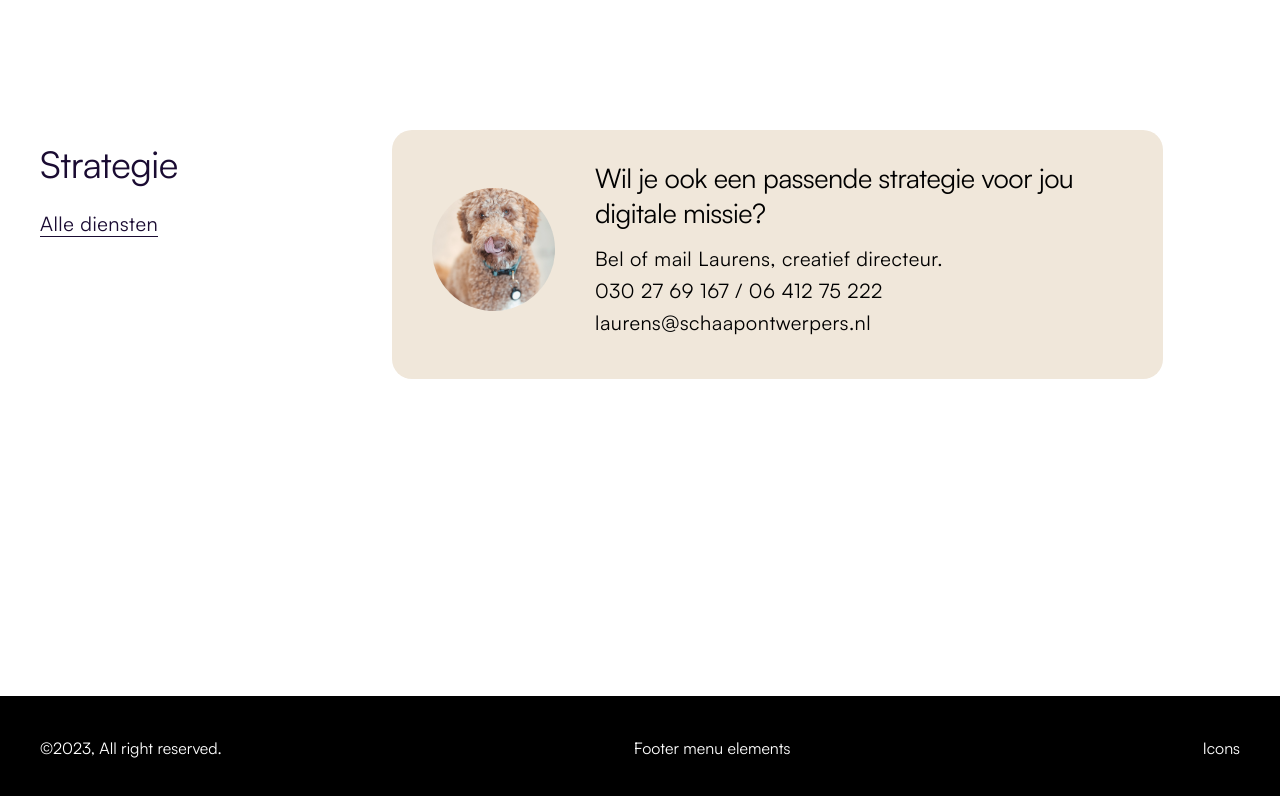
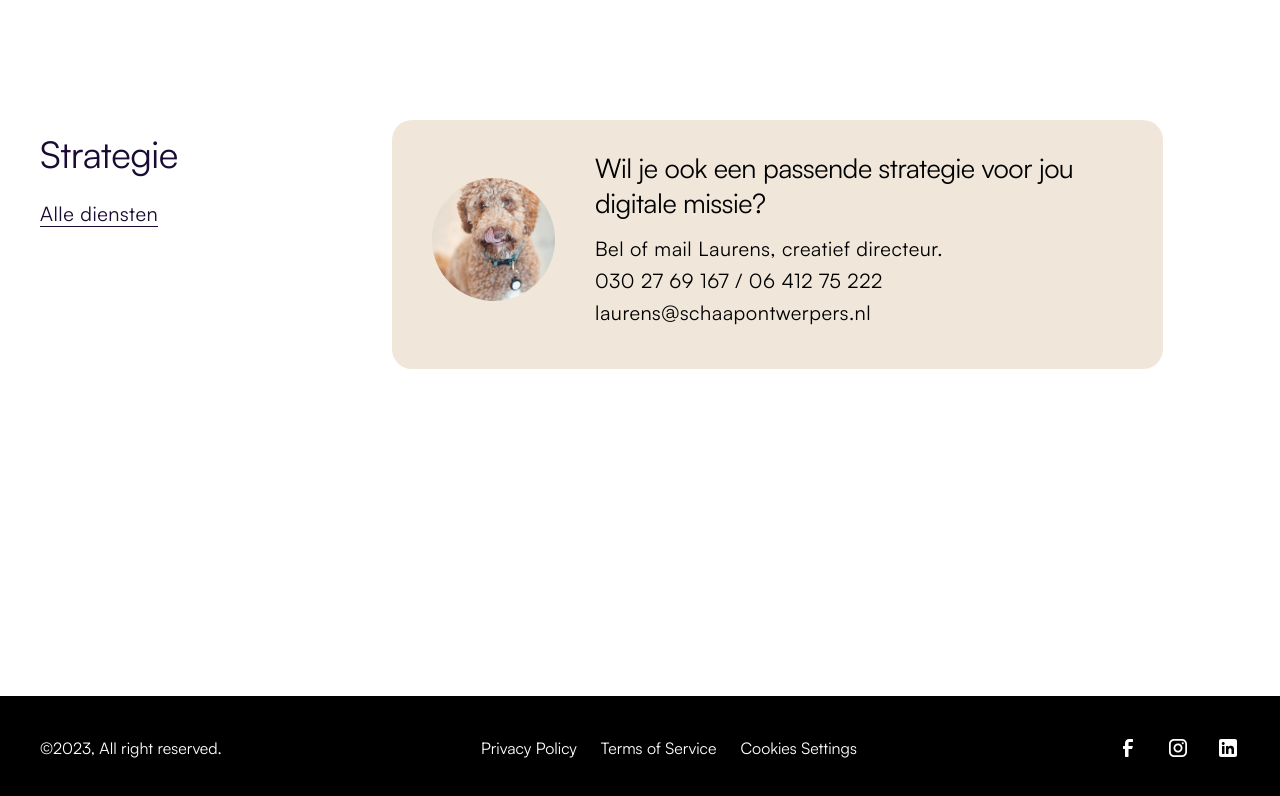
Before and after one commit to WiliTheSParrow/schaapontwerpers, a Next.js app: page / in a window 1280 px wide. Shown: the top 796 px of the page. Built offline with nearby package versions, Linux system fonts and the light colour scheme.

Commit message:
Added MediaElements, Updated

```diff
--- a/src/app/components/Footer.tsx
+++ b/src/app/components/Footer.tsx
@@ -1,9 +1,19 @@
+import MediaElements from "./MediaElements";
+
 const Footer: React.FC = () => {
   return (
     <footer className="wrapper--footer">
       <p>©2023, All right reserved.</p>
-      <p>Footer menu elements</p>
-      <p>Icons</p>
+      <div className="footer--menu">
+        <ul>
+          <li>Privacy Policy</li>
+          <li>Terms of Service</li>
+          <li>Cookies Settings</li>
+        </ul>
+      </div>
+      <div className="footer--media">
+        <MediaElements />
+      </div>
     </footer>
   );
 };
--- /dev/null
+++ b/src/app/components/MediaElements.tsx
@@ -0,0 +1,48 @@
+const MediaElements: React.FC = () => {
+  return (
+    <div className="wrapper--mesia-elements">
+      <svg
+        xmlns="http://www.w3.org/2000/svg"
+        width="24"
+        height="24"
+        viewBox="0 0 24 24"
+        fill="none"
+      >
+        <path
+          d="M16.5 6H13.5C12.9477 6 12.5 6.44772 12.5 7V10H16.5C16.6137 9.99748 16.7216 10.0504 16.7892 10.1419C16.8568 10.2334 16.8758 10.352 16.84 10.46L16.1 12.66C16.0318 12.8619 15.8431 12.9984 15.63 13H12.5V20.5C12.5 20.7761 12.2761 21 12 21H9.5C9.22386 21 9 20.7761 9 20.5V13H7.5C7.22386 13 7 12.7761 7 12.5V10.5C7 10.2239 7.22386 10 7.5 10H9V7C9 4.79086 10.7909 3 13 3H16.5C16.7761 3 17 3.22386 17 3.5V5.5C17 5.77614 16.7761 6 16.5 6Z"
+          fill="white"
+        />
+      </svg>
+      <svg
+        xmlns="http://www.w3.org/2000/svg"
+        width="24"
+        height="24"
+        viewBox="0 0 24 24"
+        fill="none"
+      >
+        <path
+          fill-rule="evenodd"
+          clip-rule="evenodd"
+          d="M16 3H8C5.23858 3 3 5.23858 3 8V16C3 18.7614 5.23858 21 8 21H16C18.7614 21 21 18.7614 21 16V8C21 5.23858 18.7614 3 16 3ZM19.25 16C19.2445 17.7926 17.7926 19.2445 16 19.25H8C6.20735 19.2445 4.75549 17.7926 4.75 16V8C4.75549 6.20735 6.20735 4.75549 8 4.75H16C17.7926 4.75549 19.2445 6.20735 19.25 8V16ZM16.75 8.25C17.3023 8.25 17.75 7.80228 17.75 7.25C17.75 6.69772 17.3023 6.25 16.75 6.25C16.1977 6.25 15.75 6.69772 15.75 7.25C15.75 7.80228 16.1977 8.25 16.75 8.25ZM12 7.5C9.51472 7.5 7.5 9.51472 7.5 12C7.5 14.4853 9.51472 16.5 12 16.5C14.4853 16.5 16.5 14.4853 16.5 12C16.5027 10.8057 16.0294 9.65957 15.1849 8.81508C14.3404 7.97059 13.1943 7.49734 12 7.5ZM9.25 12C9.25 13.5188 10.4812 14.75 12 14.75C13.5188 14.75 14.75 13.5188 14.75 12C14.75 10.4812 13.5188 9.25 12 9.25C10.4812 9.25 9.25 10.4812 9.25 12Z"
+          fill="white"
+        />
+      </svg>
+      <svg
+        xmlns="http://www.w3.org/2000/svg"
+        width="24"
+        height="24"
+        viewBox="0 0 24 24"
+        fill="none"
+      >
+        <path
+          fill-rule="evenodd"
+          clip-rule="evenodd"
+          d="M5 3H19C20.1046 3 21 3.89543 21 5V19C21 20.1046 20.1046 21 19 21H5C3.89543 21 3 20.1046 3 19V5C3 3.89543 3.89543 3 5 3ZM8 18C8.27614 18 8.5 17.7761 8.5 17.5V10.5C8.5 10.2239 8.27614 10 8 10H6.5C6.22386 10 6 10.2239 6 10.5V17.5C6 17.7761 6.22386 18 6.5 18H8ZM7.25 9C6.42157 9 5.75 8.32843 5.75 7.5C5.75 6.67157 6.42157 6 7.25 6C8.07843 6 8.75 6.67157 8.75 7.5C8.75 8.32843 8.07843 9 7.25 9ZM17.5 18C17.7761 18 18 17.7761 18 17.5V12.9C18.0325 11.3108 16.8576 9.95452 15.28 9.76C14.177 9.65925 13.1083 10.1744 12.5 11.1V10.5C12.5 10.2239 12.2761 10 12 10H10.5C10.2239 10 10 10.2239 10 10.5V17.5C10 17.7761 10.2239 18 10.5 18H12C12.2761 18 12.5 17.7761 12.5 17.5V13.75C12.5 12.9216 13.1716 12.25 14 12.25C14.8284 12.25 15.5 12.9216 15.5 13.75V17.5C15.5 17.7761 15.7239 18 16 18H17.5Z"
+          fill="white"
+        />
+      </svg>
+    </div>
+  );
+};
+
+export default MediaElements;
--- a/src/app/styles/sass/global.css
+++ b/src/app/styles/sass/global.css
@@ -80,7 +80,7 @@ h6 {
 }
 
 .wrapper--main-content {
-  padding: 13rem 4rem;
+  padding: 12rem 4rem;
   height: 100%;
   display: -webkit-box;
   display: -ms-flexbox;
@@ -118,10 +118,19 @@ h6 {
   font-size: 2rem;
   font-weight: 500;
   line-height: 160%;
-  /* 32px */
   letter-spacing: 0.5px;
   border-bottom: 1px solid #1A0B32;
   cursor: pointer;
+}
+
+.wrapper--mesia-elements {
+  display: -webkit-box;
+  display: -ms-flexbox;
+  display: flex;
+}
+
+.wrapper--mesia-elements > svg:not(:last-of-type) {
+  margin-right: 2.6rem;
 }
 
 .column:first-of-type {
@@ -193,4 +202,29 @@ h6 {
   height: 100%;
   background: rgba(211, 211, 211, 0.1);
 }
+
+.footer--menu > ul {
+  display: -webkit-box;
+  display: -ms-flexbox;
+  display: flex;
+  list-style-type: none;
+  -webkit-margin-before: 0;
+          margin-block-start: 0;
+  -webkit-padding-start: 0;
+          padding-inline-start: 0;
+}
+
+.footer--menu > ul > li {
+  cursor: pointer;
+}
+
+.footer--menu > ul > li:not(:last-of-type) {
+  margin-right: 2.4rem;
+}
+
+.footer--menu > ul > li:hover {
+  text-decoration: underline;
+  -webkit-transition: all 0.3s;
+  transition: all 0.3s;
+}
 /*# sourceMappingURL=global.css.map */
--- a/src/app/styles/sass/global.scss
+++ b/src/app/styles/sass/global.scss
@@ -63,7 +63,7 @@ h6 {
   margin: 0;
 
   &--main-content {
-    padding: 13rem 4rem;
+    padding: 12rem 4rem;
     height: 100%;
     display: flex;
   }
@@ -91,11 +91,18 @@ h6 {
     > .menu-element {
       font-size: 2rem;
       font-weight: 500;
-      line-height: 160%; /* 32px */
+      line-height: 160%;
       letter-spacing: 0.5px;
-      // text-decoration: underline;
       border-bottom: 1px solid $color-deep-purple;
       cursor: pointer;
+    }
+  }
+  &--mesia-elements {
+    display: flex;
+    > svg {
+      &:not(:last-of-type) {
+        margin-right: 2.6rem;
+      }
     }
   }
 }
@@ -157,3 +164,24 @@ h6 {
     }
   }
 }
+
+.footer {
+  &--menu {
+    > ul {
+      display: flex;
+      list-style-type: none;
+      margin-block-start: 0;
+      padding-inline-start: 0;
+      > li {
+        cursor: pointer;
+        &:not(:last-of-type){
+          margin-right: 2.4rem;
+        }
+        &:hover {
+          text-decoration: underline;
+          transition: all 0.3s;
+        }
+      }
+    }
+  }
+}
```
Also changed, not shown: 1 other file (tests, documents, lock files or other folders).
